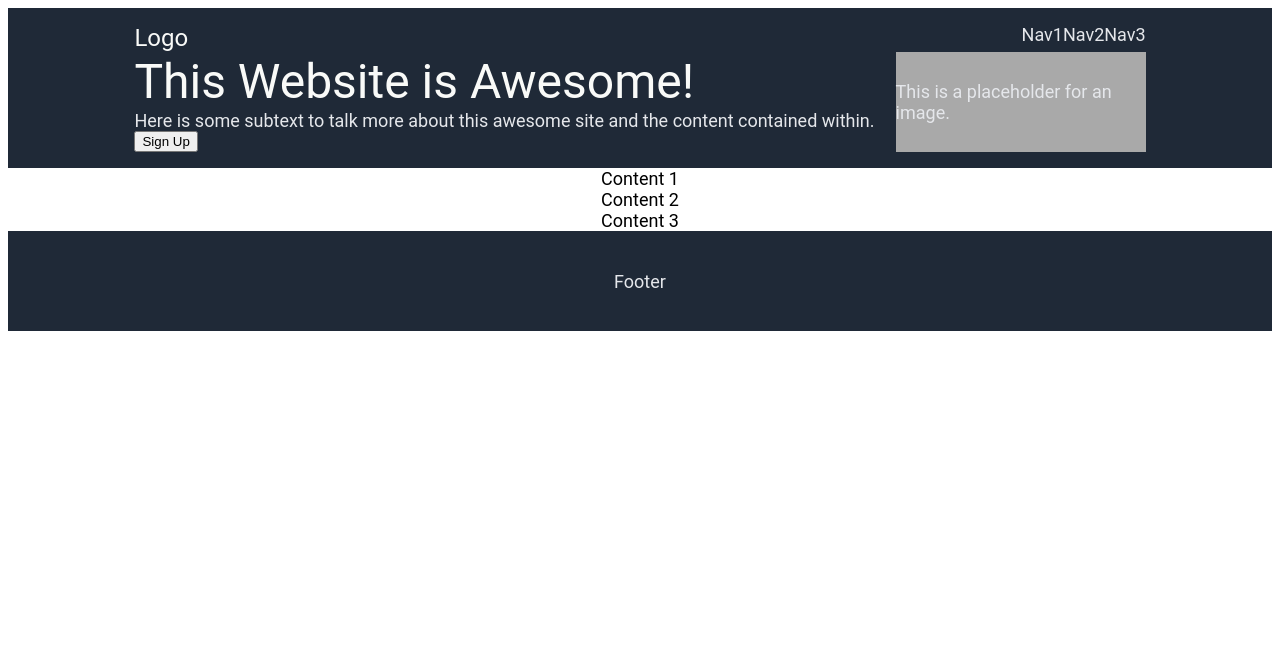
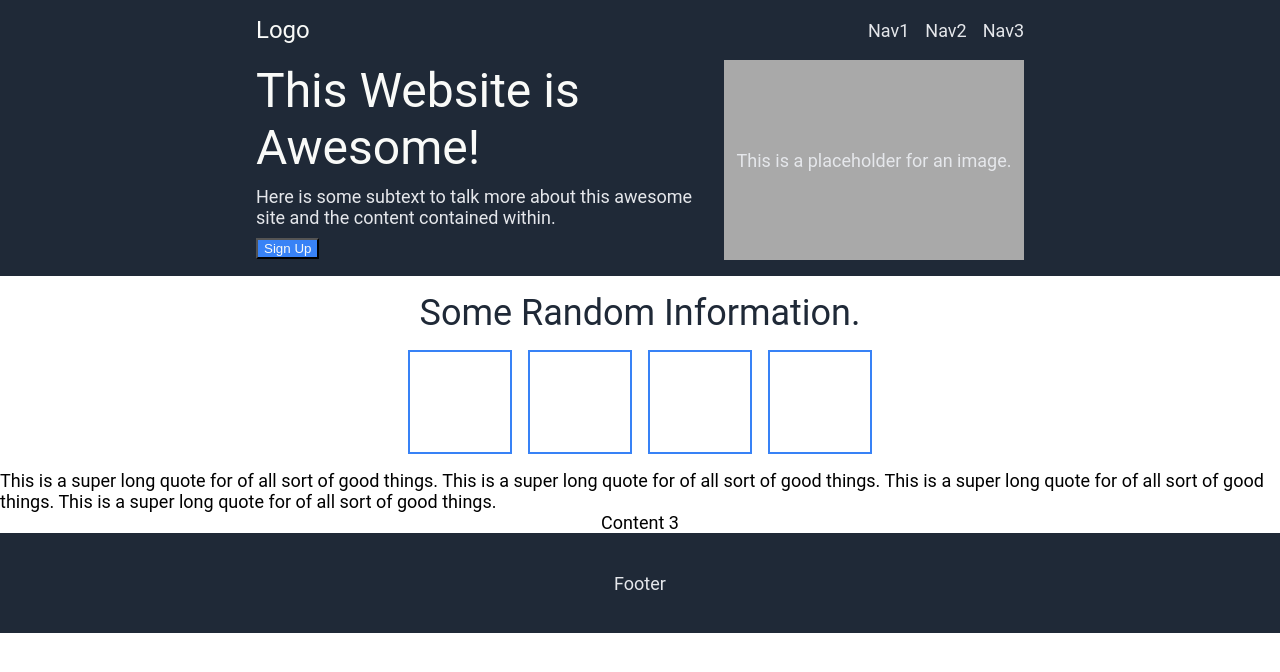
Before and after one commit to jfesh7/Landing-Page, a plain HTML site: page index.html in a window 1280 px wide. Drawn offline with Linux system fonts and the light colour scheme.

Commit message:
Add style to random information section
This commit will clean up style for header area as well as add
content and initial style to section 2. Begin adding content to
section 3.

```diff
--- a/index.html
+++ b/index.html
@@ -16,7 +16,7 @@
 				<li>Nav3</li>
 			</ul>
 		</div>
-		<div class="content">
+		<div class="content hero">
 			<div class="hero-column">
 				<div class="hero-header">This Website is Awesome!</div>
 				<div class="hero-main">Here is some subtext to talk more about this awesome site and the content contained within.</div>
@@ -25,13 +25,21 @@
 			<div class="image">This is a placeholder for an image.</div>
 		</div>
 	</div>
-	<div class="content">
-		Content 1
+	<div class="content random">
+		<div class="random-title">
+			Some Random Information.
+		</div>
+		<div class="random-display">
+			<div></div>
+			<div></div>
+			<div></div>
+			<div></div>
+		</div>
 	</div>
-	<div class="content">
-		Content 2
+	<div class="content quote">
+		This is a super long quote for of all sort of good things. This is a super long quote for of all sort of good things. This is a super long quote for of all sort of good things. This is a super long quote for of all sort of good things.
 	</div>
-	<div class="content">
+	<div class="content call">
 		Content 3
 	</div>
 	<div class="footer">
--- a/style.css
+++ b/style.css
@@ -5,14 +5,29 @@ body {
 	align-items: stretch;
 	font-family: Roboto, sans-serif;
 	font-size: 18px;
+	margin: 0px;
+	padding: 0px;
 }
+
+button {
+	color: #f9faf8;
+	background-color: #3882f6;
+}
+
+
+
+/*Header*/
 
 .header {
 	display: flex;
 	flex-direction: column;
 	background-color: #1f2937;
-	padding: 16px 10%;
+	padding: 16px 20%;
 	color: #e5e7eb;
+}
+
+.header .navbar {
+	margin-bottom: 16px;
 }
 
 .header ul {
@@ -21,6 +36,8 @@ body {
 	padding: 0px;
 	display: flex;
 	justify-content: center;
+	align-items: center;
+	gap: 16px;
 }
 
 .header #logo {
@@ -33,7 +50,9 @@ body {
 	flex: 1;
 	display: flex;
 	flex-direction: column;
+	justify-content: space-between;
 	align-items: flex-start;
+	gap: 10px;
 }
 
 .header .hero-header {
@@ -42,19 +61,20 @@ body {
 	color: #f9faf8;
 }
 
-.header .hero-main {
+.header .image {
 
-}
-
-.header .image {
-	flex-shrink: 0;
 	display: flex;
 	justify-content: center;
 	align-items: center;
-	width: 250px;
-	height: 100px;
+	width: 300px;
+	height: 200px;
+	flex-shrink: 0;
 	background-color: darkgray;
 }
+
+
+
+/*General content*/
 
 .content {
 	flex: 1;
@@ -63,6 +83,42 @@ body {
 	justify-content: center;
 	align-items: center;
 }
+
+
+
+/*Random info section*/
+
+.random {
+	flex-direction: column;
+	padding: 16px;
+}
+
+.random-title {
+	display: flex;
+	justify-content: center;
+	align-items: center;
+	margin-bottom: 16px;
+	font-size: 36px;
+	font-weight: extra-bold;
+	color: #1f2937;
+}
+
+.random-display {
+	display: flex;
+	justify-content: center;
+	gap: 16px;
+}
+
+.random-display div {
+	width: 100px;
+	height: 100px;
+	border: 2px solid #3882f6;
+	flex: auto;
+}
+
+
+
+/*Footer*/
 
 .footer {
 	display: flex;
```
